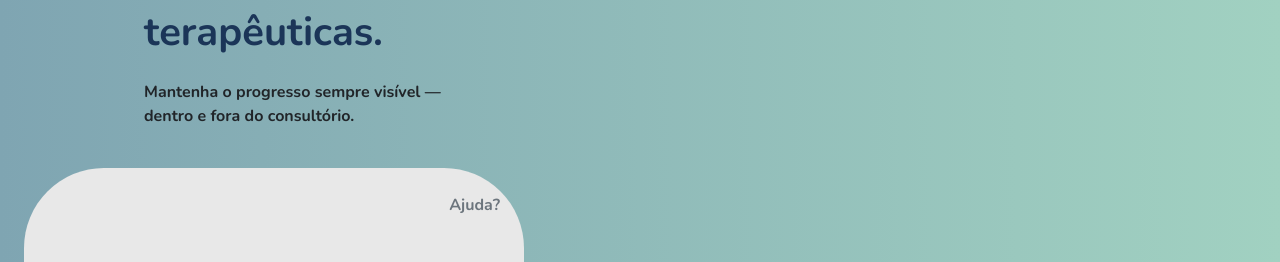
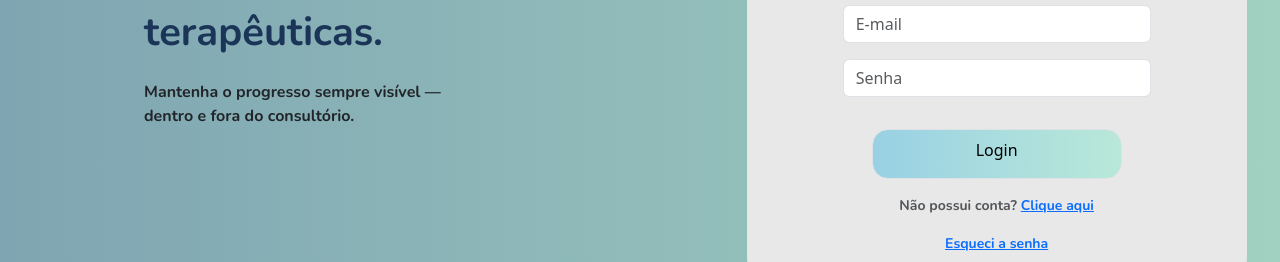
Before and after one commit to alysoncdps/avena-site, a plain HTML site: page index.html in a window 1280 px wide. Shown: the part 344-606 px from the top of the page. Drawn offline with nearby package versions, Linux system fonts and the light colour scheme; a web font is replaced by a local one.

Commit message:
Correct HTML structure and button type
Fixed HTML structure and corrected button type from 'submite' to 'submit'.

```diff
--- a/index.html
+++ b/index.html
@@ -50,9 +50,9 @@
                 </div>
             </div>
 
-             <!-- outra medade do "Col" -->
+             <!-- outra metade do "Col" -->
 
-             <div class="col-5 m-4 p-0 background-color login-card-custom">
+             <div class="col-5 p-0 background-color login-card-custom">
                 <div class="text-end mt-4 ">
                     <a class="nunita-bold text-secondary  m-4 footer-link fs-6" href="#">Ajuda?</a>
                 </div>
```
